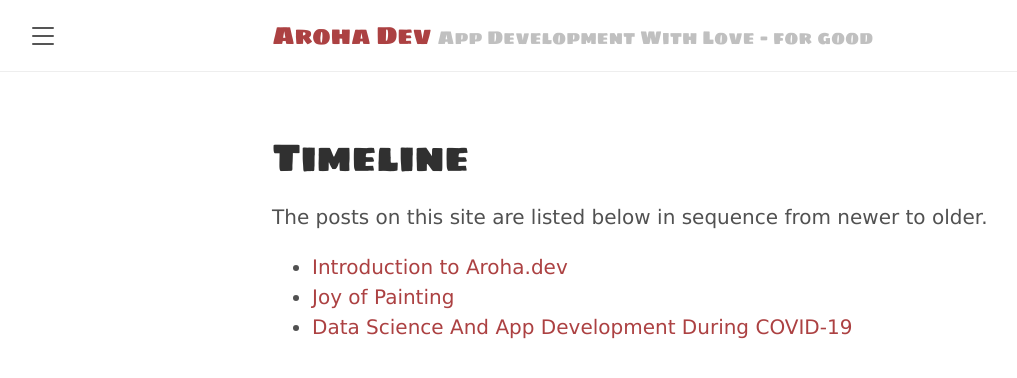
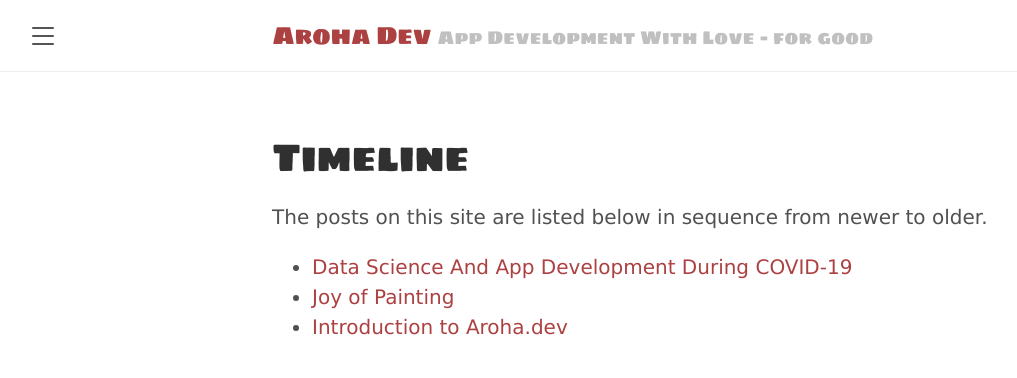
Before and after one commit to tracyjordan/tracyjordan.github.io, a Jekyll site: the page built from timeline.md, in a window 1280 px wide. Shown: the top 378 px of the page, without its empty margins (8-1025 px from the left). Built offline with Jekyll 4.4.1, drawn with Linux system fonts in a browser that asks for light colours.

Commit message:
Update timeline.md

```diff
--- a/timeline.md
+++ b/timeline.md
@@ -6,7 +6,7 @@ title: Timeline
 The posts on this site are listed below in sequence from newer to older.
 
 <ul>
-{% assign sorted-posts = site.posts | sort: 'date' %}
+{% assign sorted-posts = site.posts | sort: 'date' | reverse %}
   {% for post in sorted-posts %}
   <li>
     <a href="{{ post.url }}">{{ post.title}}</a>
```
